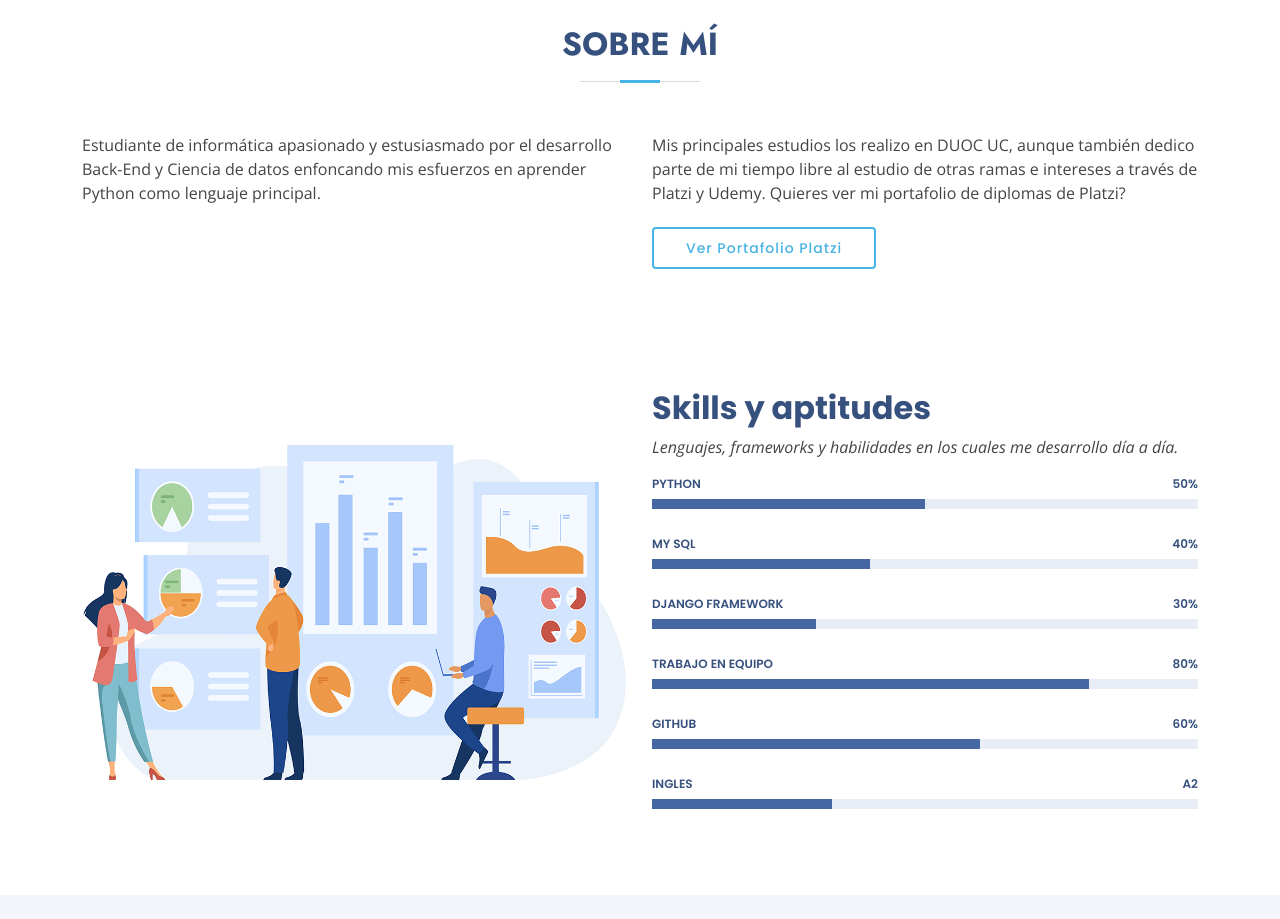
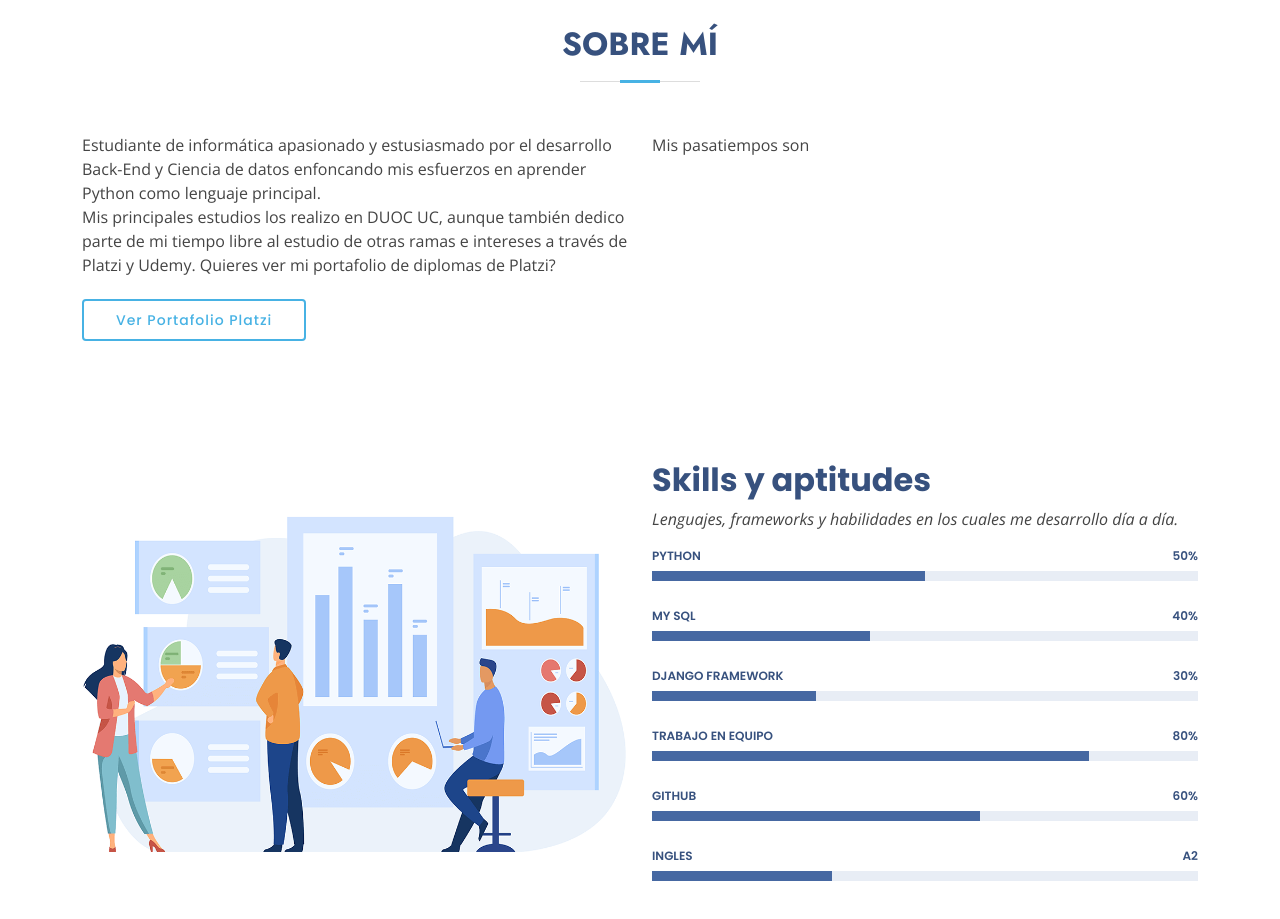
Before and after one commit to nicontrerasi/nicontrerasi.github.io, a plain HTML site: page index.html in a window 1280 px wide. Shown: the part 780-1699 px from the top of the page. Drawn offline with nearby package versions, Linux system fonts and the light colour scheme; files whose address does not match are found by name.

Commit message:
Update index.html

```diff
--- a/index.html
+++ b/index.html
@@ -124,6 +124,14 @@
             </p>
 
           </div>
+
+          <div class="col-lg-6">
+            <p>
+              Mis pasatiempos son
+            </p>
+
+          </div>
+
           <div class="col-lg-6 pt-4 pt-lg-0">
             <p>
               Mis principales estudios los realizo en DUOC UC, aunque también dedico parte de mi tiempo libre al estudio de otras ramas e intereses a través de Platzi y Udemy. Quieres ver mi portafolio de diplomas de Platzi?
```
